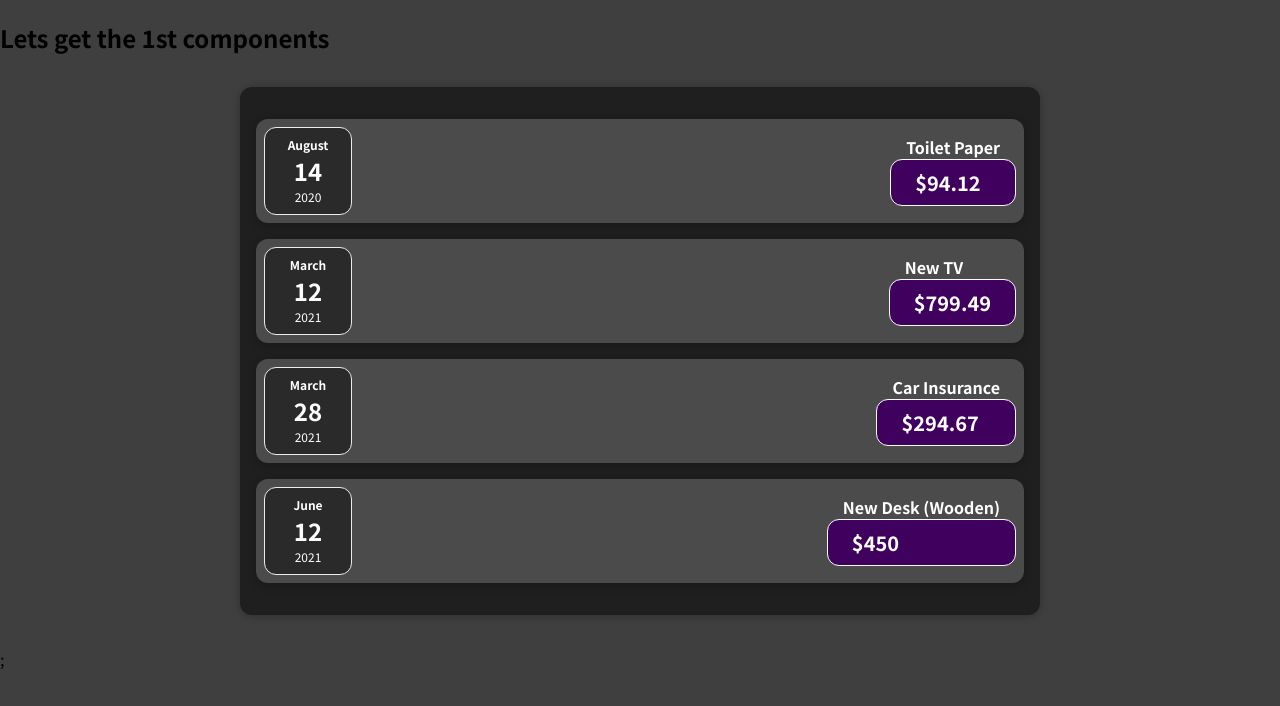
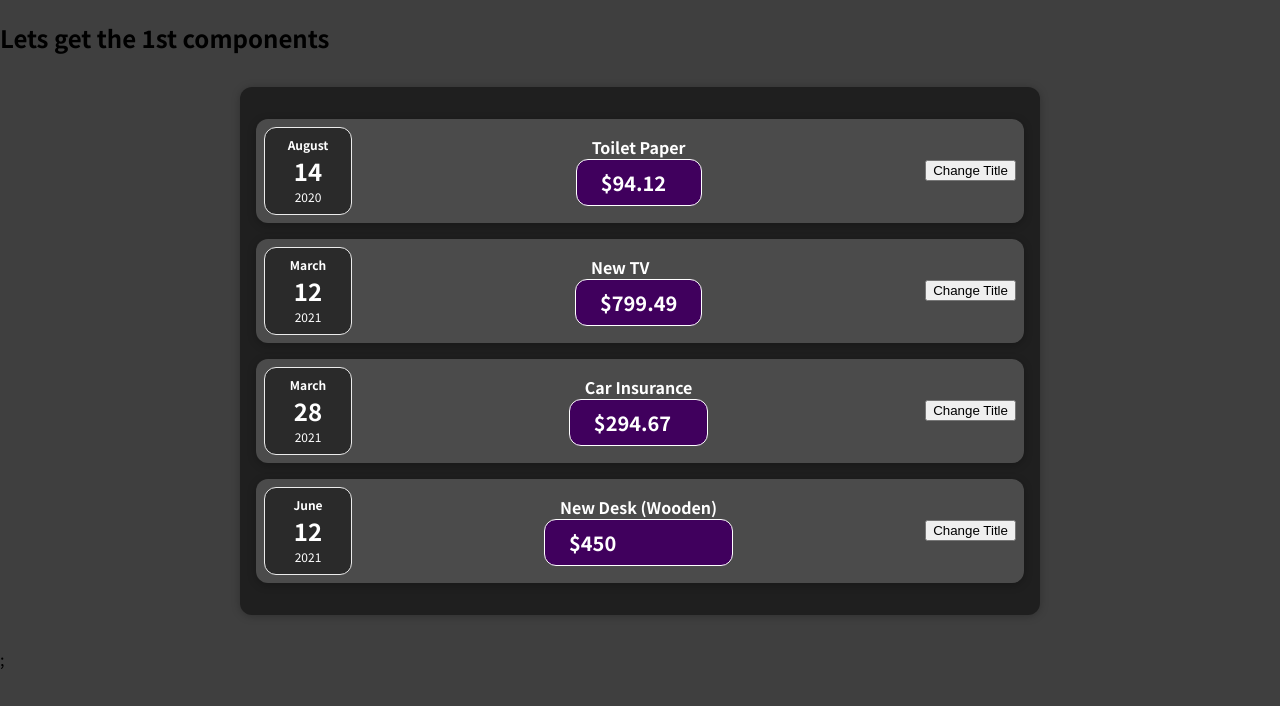
Before and after one commit to supermanorta/React-Learnings, a React (Create React App) app: page / in a window 1280 px wide. Shown: the top 706 px of the page. Built offline with nearby package versions, Linux system fonts and the light colour scheme.

Commit message:
praticing a componets state being changed.

```diff
--- a/src/components/Expenses/ExpenseItem.js
+++ b/src/components/Expenses/ExpenseItem.js
@@ -1,16 +1,29 @@
+import React, { useState } from 'react';
+
 import ExpenseDate from './ExpenseDate';
 import Card from '../UI/Card';
 import './Expenseltem.css';
 
 
 function ExpenseItem(props) {
+  const [title, setTitle] = useState(props.title);
+
+  const dummyClickHandler=()=>{
+    setTitle('UpdatedTitle');
+    console.log('DummyClickHandler');
+  }
   return (
     <Card className='expense-item'>
       <ExpenseDate date={props.date} />
       <div className="expense-item_description">
-        <h2> {props.title} </h2>{" "}
+        <h2> {title} </h2>{" "}
         <div className="expense-item__price">${props.amount} </div>{" "}
-      </div>{" "}
+      </div>
+      <button onClick={dummyClickHandler}>Change Title</button>
+      {/* by writing the above statement as so, we are creating a pointer to the function
+      which waits for the action to occur.
+      We could call it as a function but this would cause the function to fire as soon as the
+      pages loads, which here, we do not want. */}
     </Card>
   );
 }
```
